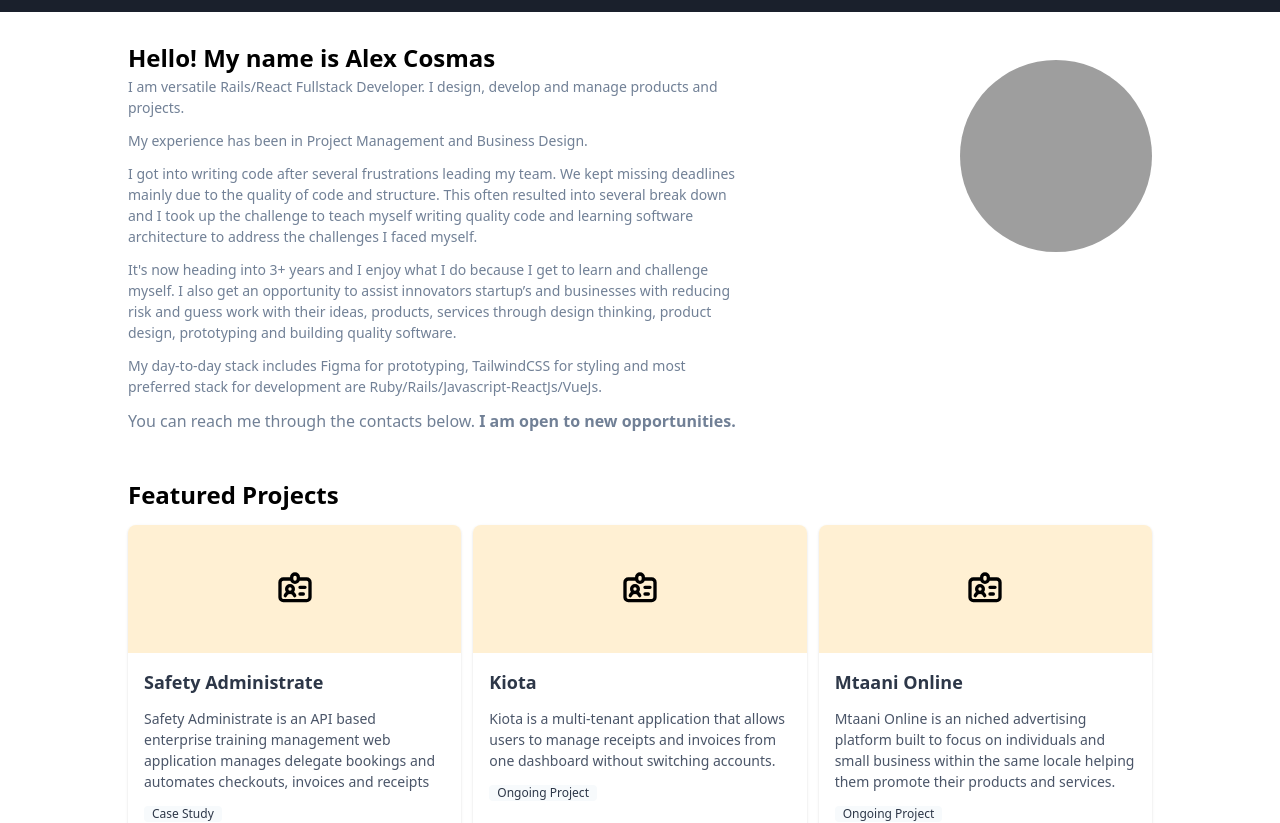
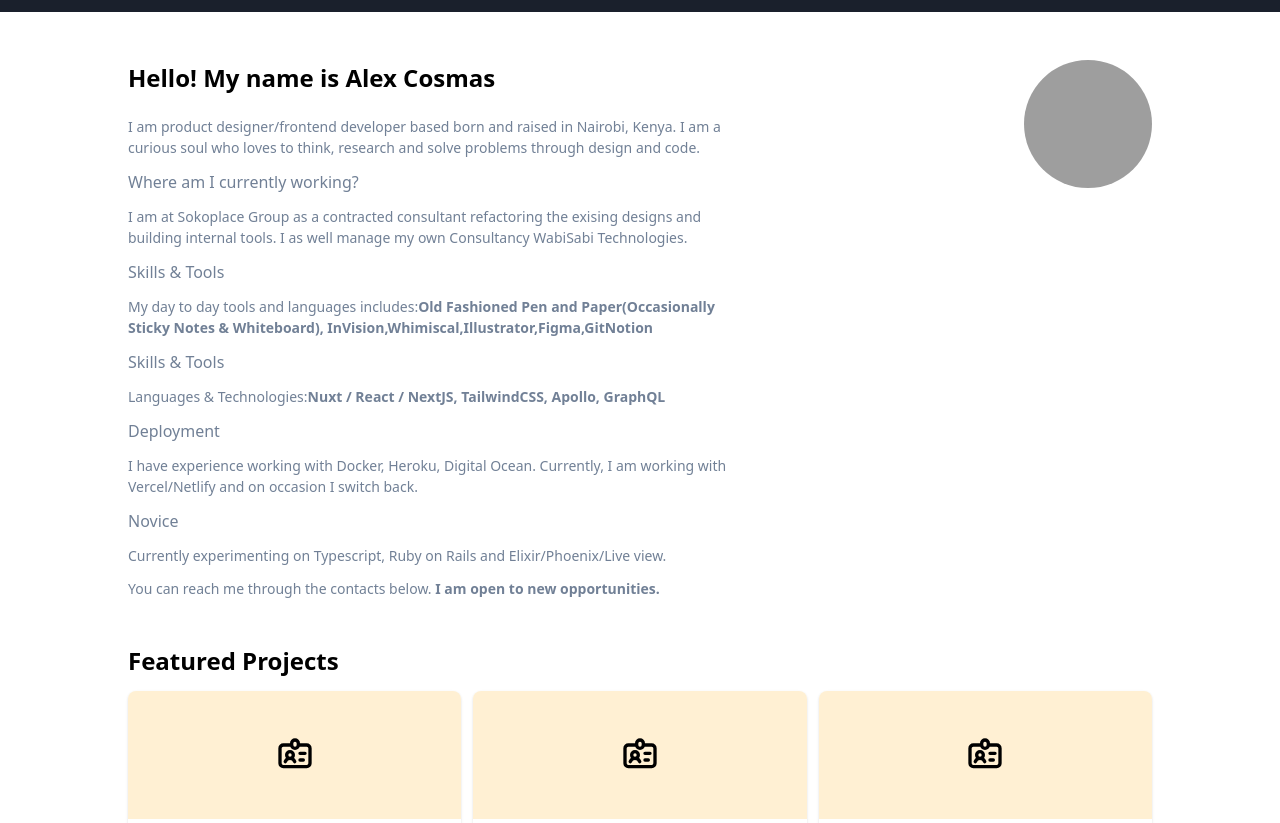
Before and after one commit to Alex-Cosmas/next-js-bio, a Next.js app: page / in a window 1280 px wide. Shown: the top 823 px of the page. Built offline with nearby package versions, Linux system fonts and the light colour scheme; grey boxes are pictures that could not be loaded.

Commit message:
Version 2
Update data on personal bio description

```diff
--- a/pages/index.js
+++ b/pages/index.js
@@ -10,79 +10,137 @@ export default () => (
       <link rel="icon" href="/favicon.ico" />
     </Head>
 
-    <div class="py-1 bg-primary"></div>
-    <div class="container mx-auto px-4 md:px-32">
-      <div class="flex mt-8 space-y-5 justify-between">
-        <div class="w-full md:w-3/5">
-          <h1 class="font-bold text-2xl">Hello! My name is Alex Cosmas</h1>
-          <p class="text-gray-600 mb-3 text-sm">
-            I am versatile Rails/React Fullstack Developer. I design, develop and manage products and projects.
-          </p>
+    <div className="py-1 bg-primary"></div>
+    <div className="container mx-auto px-4 md:px-32">
+      <div className="flex mt-8 space-y-5 justify-between">
+        <div className="w-full md:w-3/5">
+          <h1 className="font-bold text-2xl my-5">Hello! My name is Alex Cosmas</h1>
 
-          <p class="text-gray-600 mb-3 text-sm">
-            My experience has been in Project Management and Business Design.
-          </p>
 
-          <p class="text-gray-600 mb-3 text-sm">
-            I got into writing code after several frustrations leading my team. We kept missing deadlines mainly due to the quality of code and structure. This often resulted into several break down and I took up the challenge to teach myself writing quality code and learning software architecture to address the challenges I faced myself.
-          </p>
+          <div className="text-gray-600 mb-3 text-sm">
+           I am product designer/frontend developer based born and raised in Nairobi, Kenya. I am a curious soul who loves to think, research and solve problems through design and code.
 
-          <p class="text-gray-600 mb-3 text-sm">
-            It's now heading into 3+ years and I enjoy what I do because I get to learn and challenge myself. I also get an opportunity to assist innovators startup’s and businesses with reducing risk and guess work with their ideas, products, services through design thinking, product design, prototyping and building quality software.
-          </p>
+          </div>
 
-          <p class="text-gray-600 mb-3 text-sm">
-            My day-to-day stack includes Figma for prototyping, TailwindCSS for styling and most preferred stack for development are Ruby/Rails/Javascript-ReactJs/VueJs.
+          <h1 className="text-gray-600 mb-3 font-medium">
+            Where am I currently working?
+          </h1>
 
-          </p>
+          <div className="text-gray-600 mb-3 text-sm">
+            I am at Sokoplace Group as a contracted consultant refactoring the exising designs and building internal tools. I as well manage my own Consultancy WabiSabi Technologies.
+          </div>
 
-          <p class="text-gray-600 mb-3 font-medium">
+          <h1 className="text-gray-600 mb-3 font-medium">
+           Skills & Tools
+          </h1>
+
+          <div className="text-gray-600 mb-3 text-sm">
+            My day to day tools and languages includes:
+
+              <strong>
+                <span>Old Fashioned Pen and Paper(Occasionally Sticky Notes & Whiteboard), </span>
+              </strong>
+
+              <strong>
+                <span>InVision,</span>
+              </strong>
+
+              <strong>
+                <span>Whimiscal,</span>
+              </strong>
+
+              <strong>
+                <span>Illustrator,</span>
+              </strong>
+
+              <strong>
+                <span>Figma,</span>
+              </strong>
+
+              <strong>
+                <span>Git</span>
+              </strong>
+
+               <strong>
+                <span>Notion</span>
+              </strong>
+
+
+          </div>
+
+          <h1 className="text-gray-600 mb-3 font-medium">
+           Skills & Tools
+          </h1>
+
+          <div className="text-gray-600 mb-3 text-sm">
+
+           Languages & Technologies:
+             <strong>
+                <span>Nuxt / React / NextJS, TailwindCSS, Apollo, GraphQL</span>
+              </strong>
+
+          </div>
+
+          <h1 className="text-gray-600 mb-3 font-medium">
+           Deployment
+          </h1>
+
+          <div className="text-gray-600 mb-3 text-sm">
+           I have experience working with Docker, Heroku, Digital Ocean. Currently, I am working with Vercel/Netlify and on occasion I switch back.
+          </div>
+
+          <h1 className="text-gray-600 mb-3 font-medium">
+           Novice
+          </h1>
+
+          <div className="text-gray-600 mb-3 text-sm">
+          Currently experimenting on Typescript, Ruby on Rails and Elixir/Phoenix/Live view.
+          </div>
+
+          <p className="text-gray-600 mb-3 text-sm">
             You can reach me through the contacts below. <strong>I am open to new opportunities. </strong>
           </p>
 
-
-
-
         </div>
-        <div class="hidden md:inline-block">
+        <div className="hidden md:inline-block">
           <img
             src="https://res.cloudinary.com/alexoc/image/upload/v1559398286/Alex%20Cosmas%20Otieno.jpg" alt=""
-            class="rounded-full w-48 h-48 object-cover invisible md:visible" />
+            className="rounded-full w-32 h-32 object-cover invisible md:visible" />
         </div>
       </div>
 
-      <h2 class="font-bold text-2xl mt-8 mb-3">Featured Projects</h2>
+      <h2 className="font-bold text-2xl mt-8 mb-3">Featured Projects</h2>
 
 
-      <div class="grid sm:grid-cols-3  grid-cols-1 gap-3">
+      <div className="grid sm:grid-cols-3  grid-cols-1 gap-3">
 
         <a href="" target="_blank"
-          class="rounded-lg shadow bg-white cursor-pointer overflow-hidden transition-all duration-200 group hover:shadow-lg"
+          className="rounded-lg shadow bg-white cursor-pointer overflow-hidden transition-all duration-200 group hover:shadow-lg"
           style={{ filter: 'grayscale(0%)', transform: 'none', opacity: 1 }}>
-          <div class="h-32 w-full flex justify-center items-center transition-all duration-200 transform"
+          <div className="h-32 w-full flex justify-center items-center transition-all duration-200 transform"
             style={{ backgroundColor: '#FFF0D3' }}>
 
-            <svg class=" w-10 h-10" fill="none" stroke="currentColor" viewBox="0 0 24 24"
+            <svg className=" w-10 h-10" fill="none" stroke="currentColor" viewBox="0 0 24 24"
               xmlns="http://www.w3.org/2000/svg">
               <path stroke-linecap="round" stroke-linejoin="round" stroke-width="2"
                 d="M10 6H5a2 2 0 00-2 2v9a2 2 0 002 2h14a2 2 0 002-2V8a2 2 0 00-2-2h-5m-4 0V5a2 2 0 114 0v1m-4 0a2 2 0 104 0m-5 8a2 2 0 100-4 2 2 0 000 4zm0 0c1.306 0 2.417.835 2.83 2M9 14a3.001 3.001 0 00-2.83 2M15 11h3m-3 4h2">
               </path>
             </svg>
           </div>
-          <div class=" p-4">
-            <div class="flex items-center">
-              <h3 class="text-lg font-semibold text-gray-800">Safety Administrate</h3>
+          <div className=" p-4">
+            <div className="flex items-center">
+              <h3 className="text-lg font-semibold text-gray-800">Safety Administrate</h3>
 
-              <img class="text-red-200 ml-auto opacity-0 transform duration-200 group-hover:opacity-100 h-3"
+              <img className="text-red-200 ml-auto opacity-0 transform duration-200 group-hover:opacity-100 h-3"
                 src="/" />
 
 
             </div>
-            <div class="mt-3 text-sm text-gray-700">Safety Administrate is an API based enterprise training
+            <div className="mt-3 text-sm text-gray-700">Safety Administrate is an API based enterprise training
             management web application manages delegate bookings and automates checkouts, invoices and receipts </div>
-            <div class="mt-2">
+            <div className="mt-2">
               <span
-                class="inline-flex items-center px-2 py-0.5 rounded text-xs font-medium leading-4 bg-gray-100 text-gray-800 mr-2">Case Study</span>
+                className="inline-flex items-center px-2 py-0.5 rounded text-xs font-medium leading-4 bg-gray-100 text-gray-800 mr-2">Case Study</span>
 
             </div>
           </div>
@@ -91,32 +149,32 @@ export default () => (
         {/* Component 2 */}
 
         <a href="" target="_blank"
-          class="rounded-lg shadow bg-white cursor-pointer overflow-hidden transition-all duration-200 group hover:shadow-lg"
+          className="rounded-lg shadow bg-white cursor-pointer overflow-hidden transition-all duration-200 group hover:shadow-lg"
           style={{ filter: 'grayscale(0%)', transform: 'none', opacity: 1 }}>
-          <div class="h-32 w-full flex justify-center items-center transition-all duration-200 transform"
+          <div className="h-32 w-full flex justify-center items-center transition-all duration-200 transform"
             style={{ backgroundColor: '#FFF0D3' }}>
 
-            <svg class=" w-10 h-10" fill="none" stroke="currentColor" viewBox="0 0 24 24"
+            <svg className=" w-10 h-10" fill="none" stroke="currentColor" viewBox="0 0 24 24"
               xmlns="http://www.w3.org/2000/svg">
               <path stroke-linecap="round" stroke-linejoin="round" stroke-width="2"
                 d="M10 6H5a2 2 0 00-2 2v9a2 2 0 002 2h14a2 2 0 002-2V8a2 2 0 00-2-2h-5m-4 0V5a2 2 0 114 0v1m-4 0a2 2 0 104 0m-5 8a2 2 0 100-4 2 2 0 000 4zm0 0c1.306 0 2.417.835 2.83 2M9 14a3.001 3.001 0 00-2.83 2M15 11h3m-3 4h2">
               </path>
             </svg>
           </div>
-          <div class=" p-4">
-            <div class="flex items-center">
-              <h3 class="text-lg font-semibold text-gray-800">Kiota</h3>
+          <div className=" p-4">
+            <div className="flex items-center">
+              <h3 className="text-lg font-semibold text-gray-800">Kiota</h3>
 
-              <img class="text-red-200 ml-auto opacity-0 transform duration-200 group-hover:opacity-100 h-3"
+              <img className="text-red-200 ml-auto opacity-0 transform duration-200 group-hover:opacity-100 h-3"
                 src="/" />
 
 
             </div>
-            <div class="mt-3 text-sm text-gray-700">Kiota is a multi-tenant application that allows
+            <div className="mt-3 text-sm text-gray-700">Kiota is a multi-tenant application that allows
                         users to manage receipts and invoices from one dashboard without switching accounts.</div>
-            <div class="mt-2">
+            <div className="mt-2">
               <span
-                class="inline-flex items-center px-2 py-0.5 rounded text-xs font-medium leading-4 bg-gray-100 text-gray-800 mr-2">Ongoing Project</span>
+                className="inline-flex items-center px-2 py-0.5 rounded text-xs font-medium leading-4 bg-gray-100 text-gray-800 mr-2">Ongoing Project</span>
 
             </div>
           </div>
@@ -125,33 +183,33 @@ export default () => (
         {/* Component 3 */}
 
         <a href="" target="_blank"
-          class="rounded-lg shadow bg-white cursor-pointer overflow-hidden transition-all duration-200 group hover:shadow-lg"
+          className="rounded-lg shadow bg-white cursor-pointer overflow-hidden transition-all duration-200 group hover:shadow-lg"
           style={{ filter: 'grayscale(0%)', transform: 'none', opacity: 1 }}>
-          <div class="h-32 w-full flex justify-center items-center transition-all duration-200 transform"
+          <div className="h-32 w-full flex justify-center items-center transition-all duration-200 transform"
             style={{ backgroundColor: '#FFF0D3' }}>
 
-            <svg class=" w-10 h-10" fill="none" stroke="currentColor" viewBox="0 0 24 24"
+            <svg className=" w-10 h-10" fill="none" stroke="currentColor" viewBox="0 0 24 24"
               xmlns="http://www.w3.org/2000/svg">
               <path stroke-linecap="round" stroke-linejoin="round" stroke-width="2"
                 d="M10 6H5a2 2 0 00-2 2v9a2 2 0 002 2h14a2 2 0 002-2V8a2 2 0 00-2-2h-5m-4 0V5a2 2 0 114 0v1m-4 0a2 2 0 104 0m-5 8a2 2 0 100-4 2 2 0 000 4zm0 0c1.306 0 2.417.835 2.83 2M9 14a3.001 3.001 0 00-2.83 2M15 11h3m-3 4h2">
               </path>
             </svg>
           </div>
-          <div class=" p-4">
-            <div class="flex items-center">
-              <h3 class="text-lg font-semibold text-gray-800">Mtaani Online</h3>
+          <div className=" p-4">
+            <div className="flex items-center">
+              <h3 className="text-lg font-semibold text-gray-800">Mtaani Online</h3>
 
-              <img class="text-red-200 ml-auto opacity-0 transform duration-200 group-hover:opacity-100 h-3"
+              <img className="text-red-200 ml-auto opacity-0 transform duration-200 group-hover:opacity-100 h-3"
                 src="/" />
 
 
             </div>
-            <div class="mt-3 text-sm text-gray-700">Mtaani Online is an niched advertising platform built to
+            <div className="mt-3 text-sm text-gray-700">Mtaani Online is an niched advertising platform built to
             focus on individuals and small business within the same locale helping them promote their
                         products and services.</div>
-            <div class="mt-2">
+            <div className="mt-2">
               <span
-                class="inline-flex items-center px-2 py-0.5 rounded text-xs font-medium leading-4 bg-gray-100 text-gray-800 mr-2">Ongoing Project</span>
+                className="inline-flex items-center px-2 py-0.5 rounded text-xs font-medium leading-4 bg-gray-100 text-gray-800 mr-2">Ongoing Project</span>
 
             </div>
           </div>
@@ -161,11 +219,11 @@ export default () => (
 
       {/* Contact */}
 
-      <div class="flex flex-col md:flex-row mt-10">
+      <div className="flex flex-col md:flex-row mt-10">
 
-        <div class="text-base text-gray-900 w-3/5">
-          <h2 class="font-bold text-2xl mt-8 mb-3">Contact</h2>
-          <p className="font-sm text-gray-700">
+        <div className="text-base text-gray-900 w-3/5">
+          <h2 className="font-bold text-2xl mt-8 mb-3">Contact</h2>
+          <p classNameName="font-sm text-gray-700">
             If you are interested in working with me, just drop me a short mail at:
           </p>
           <a href="mailto:cosmasalex@gmail.com">
@@ -175,24 +233,24 @@ export default () => (
           </a>
 
         </div>
-        <div class="text-base text-gray-900 w-2/5">
-          <h2 class="font-bold text-2xl mt-8 mb-3">Alternative Channels</h2>
-          <div class="mt-2 text-gray-600 mb-1 font-medium flex">
+        <div className="text-base text-gray-900 w-2/5">
+          <h2 className="font-bold text-2xl mt-8 mb-3">Alternative Channels</h2>
+          <div className="mt-2 text-gray-600 mb-1 font-medium flex">
 
-            <a target="_blank" href="#">LinkedIn</a><span class="font-bold mx-2">·</span>
-            <a target="_blank" href="#">Resume</a><span class="font-bold mx-2">·</span>
+            <a target="_blank" href="#">LinkedIn</a><span className="font-bold mx-2">·</span>
+            <a target="_blank" href="#">Resume</a><span className="font-bold mx-2">·</span>
             <a target="_blank" href="#">Twitter</a>
 
           </div>
         </div>
       </div>
 
-      <div class="mt-8 mb-8">
+      <div className="mt-8 mb-8">
 
       </div>
 
     </div>
-    <div class="py-1 bg-primary"></div>
+    <div className="py-1 bg-primary"></div>
 
 
   </div>
```
Also changed, not shown: 2 other files (tests, documents, lock files or other folders).
